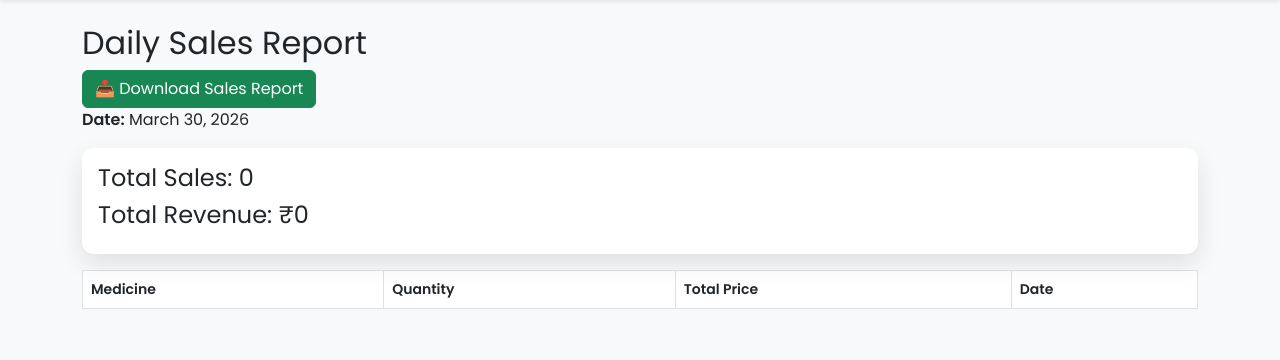
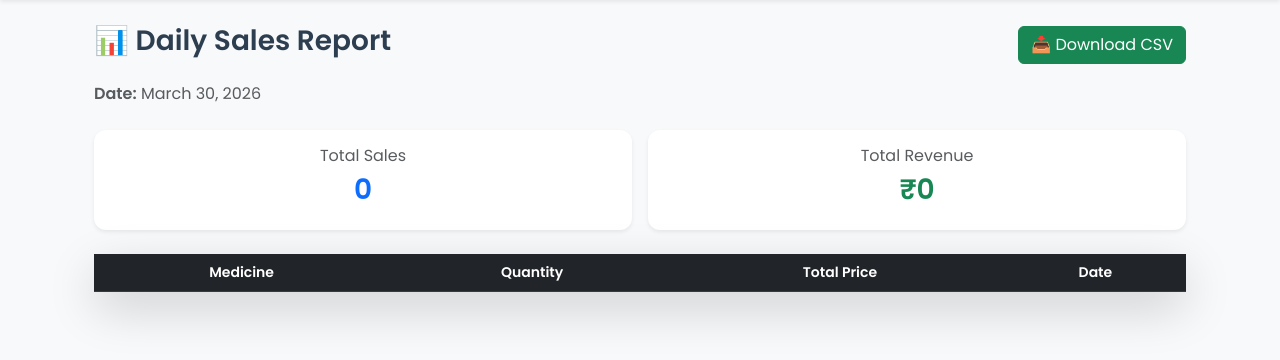
Before and after one commit to mitvr006/Projects, a Django app: page /reports/daily/ in a window 1280 px wide. Shown: the part 56-416 px from the top of the page. Run offline with Django 5.2, Linux system fonts and the light colour scheme; data comes from the database, SQL or seed files in the repository; lists and menus that the app fills with data are empty.

Commit message:
Added sale report css

```diff
--- a/templates/reports/daily_report.html
+++ b/templates/reports/daily_report.html
@@ -1,39 +1,81 @@
 {% extends 'base.html' %}
 {% block content %}
 
-<h2>Daily Sales Report</h2>
+<div class="container mt-4">
+
+<!-- Header -->
+<div class="d-flex justify-content-between align-items-center mb-3">
+    <h3 class="fw-bold">📊 Daily Sales Report</h3>
 
     <a href="{% url 'export_sales' %}" class="btn btn-success">
-📥 Download Sales Report
+        📥 Download CSV
     </a>
-
-<p><strong>Date:</strong> {{ today }}</p>
-
-<div class="card p-3 mb-3">
-<h4>Total Sales: {{ total_sales }}</h4>
-<h4>Total Revenue: ₹{{ total_revenue }}</h4>
 </div>
 
-<table class="table table-bordered">
+<!-- Date -->
+<p class="text-muted mb-4">
+    <strong>Date:</strong> {{ today }}
+</p>
 
+<!-- Summary Cards -->
+<div class="row g-3 mb-4">
+
+<div class="col-12 col-md-6">
+<div class="card shadow-sm border-0 p-3 text-center">
+<h6 class="text-muted">Total Sales</h6>
+<h3 class="fw-bold text-primary">{{ total_sales }}</h3>
+</div>
+</div>
+
+<div class="col-12 col-md-6">
+<div class="card shadow-sm border-0 p-3 text-center">
+<h6 class="text-muted">Total Revenue</h6>
+<h3 class="fw-bold text-success">₹{{ total_revenue }}</h3>
+</div>
+</div>
+
+</div>
+
+<!-- Table -->
+<div class="card shadow-lg border-0">
+<div class="table-responsive">
+
+<table class="table table-hover align-middle mb-0">
+
+<thead class="table-dark text-center">
 <tr>
     <th>Medicine</th>
     <th>Quantity</th>
     <th>Total Price</th>
     <th>Date</th>
 </tr>
+</thead>
 
+<tbody class="text-center">
 {% for sale in sales %}
+<tr>
+    <td class="fw-semibold">{{ sale.medicine.name }}</td>
 
-<tr>
-<td>{{ sale.medicine.name }}</td>
-<td>{{ sale.quantity }}</td>
-<td>₹{{ sale.total_price }}</td>
+    <td>
+        <span class="badge bg-primary">
+            {{ sale.quantity }}
+        </span>
+    </td>
+
+    <td class="text-success fw-bold">
+        ₹{{ sale.total_price }}
+    </td>
+
     <td>{{ sale.date }}</td>
 </tr>
-
 {% endfor %}
+</tbody>
 
 </table>
 
+</div>
+</div>
+
+</div>
+
 {% endblock %}
```
Lines whose indentation alone changed are shown as unchanged.
